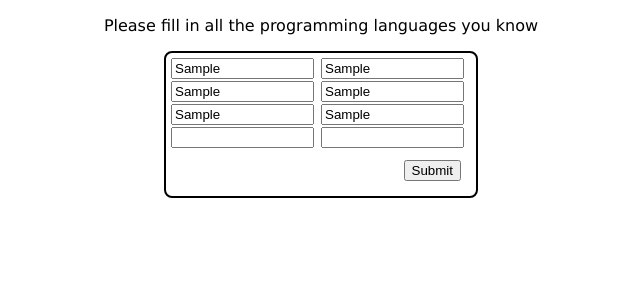
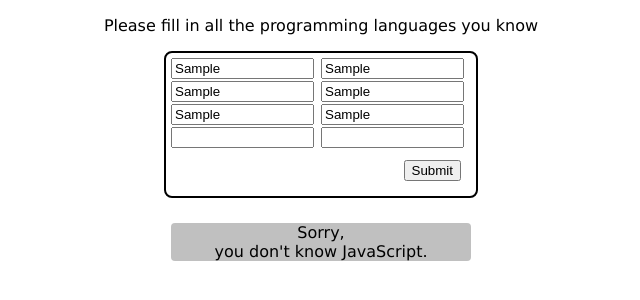
Before and after one commit to nicholastalty/FSW-113, a plain HTML site: page week4/assignments/langs/languages2.html in a window 1280 px wide. Both pictures are taken after typing "Sample", "Sample", "Sample", "Sample", "Sample", "Sample" into the empty fields and a click on the button "Submit". Shown: the whole page, without its empty margins (319-959 px from the left). Drawn offline with Linux system fonts and the light colour scheme; files that its build step writes are made by us from their sources.

Commit message:
added languages assignment

```diff
--- a/week4/assignments/langs/languages2.html
+++ b/week4/assignments/langs/languages2.html
@@ -4,7 +4,7 @@ listed in languages2.js. Remove all unnecessary code from this document. -->
 <!DOCTYPE html>
 <html>
     <head>
-        <link rel='stylesheet' href='languages.css'>
+        <link rel='stylesheet' href='languages2.css'>
     </head>
     <body>
         <p style='text-align:center;'>Please fill in all the programming languages you know</p>
@@ -28,6 +28,6 @@ listed in languages2.js. Remove all unnecessary code from this document. -->
             </div>
         </div>
         <div id='TestResult' class='text'></div>
+        <script src='languages2.js'></script>
     </body>
-    <script src='languages.js'></script>
 </html>
--- a/week4/assignments/langs/languages2.js
+++ b/week4/assignments/langs/languages2.js
@@ -5,8 +5,12 @@ const lang = 'JavaScript'
 // the array as an argument.
 
 
-function chkLang(langs) {
+function chkLang(langs, ...values) {
     let result = false
+    console.log(langs, values);
+    for (let i = 0; i < values.length; i++) {
+        console.log(values[i])
+    };
 
     // use an array method to check whether the user included 'JavaScript' in their
     // list of languages
```
